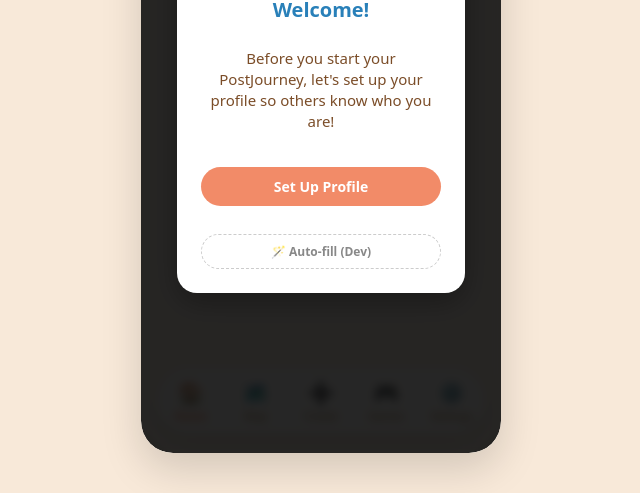
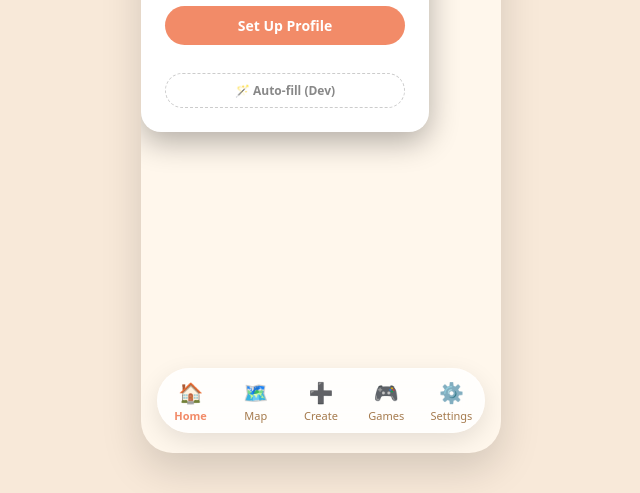
Before and after one commit to Romigo91/PostJourney, a plain HTML site: page index.html in a window 1280 px wide. Shown: the part 307-800 px from the top of the page, without its empty margins (319-959 px from the left). Drawn offline with Linux system fonts and the light colour scheme; no server answers; a web font is replaced by a local one.

Commit message:
Add files via upload

```diff
--- a/style.css
+++ b/style.css
@@ -81,8 +81,6 @@
     flex-direction: column;
     overflow: hidden;
     position: relative;
-    /* МАГИЯ: Запирает внутри себя все fixed-элементы */
-    transform: translateZ(0);
   }
 
   @media (max-width: 450px) {
@@ -1167,32 +1165,25 @@ input:checked + .slider:before { transform: translateX(14px); }
 /* 1. Затемнение для алертов и магазина */
 .custom-alert-overlay,
 .store-overlay {
-    position: fixed !important; /* ВЕРНУЛИ FIXED */
+    position: absolute !important; /* ВЕРНУЛИ ABSOLUTE */
     top: 0 !important;
     left: 0 !important;
     width: 100% !important;
     height: 100% !important;
     z-index: 999999 !important;
-    display: flex;
-    justify-content: center;
-    align-items: center;
-
-    background: rgba(0, 0, 0, 0.85) !important;
-    backdrop-filter: blur(5px) !important;
-    -webkit-backdrop-filter: blur(5px) !important;
+    /* ... остальное без изменений ... */
 }
 
 /* 2. Модалка 3D (Главный контейнер) */
 .modal-3d {
     display: none;
-    position: fixed !important; /* ВЕРНУЛИ FIXED */
+    position: absolute !important; /* ВЕРНУЛИ ABSOLUTE */
     top: 0 !important;
     left: 0 !important;
     width: 100% !important;
     height: 100% !important;
     z-index: 999999 !important;
-    align-items: center;
-    justify-content: center;
+    /* ... остальное без изменений ... */
 }
 
 /* 3. Затемняющий фон 3D окна (идентичный алертам) */
```
